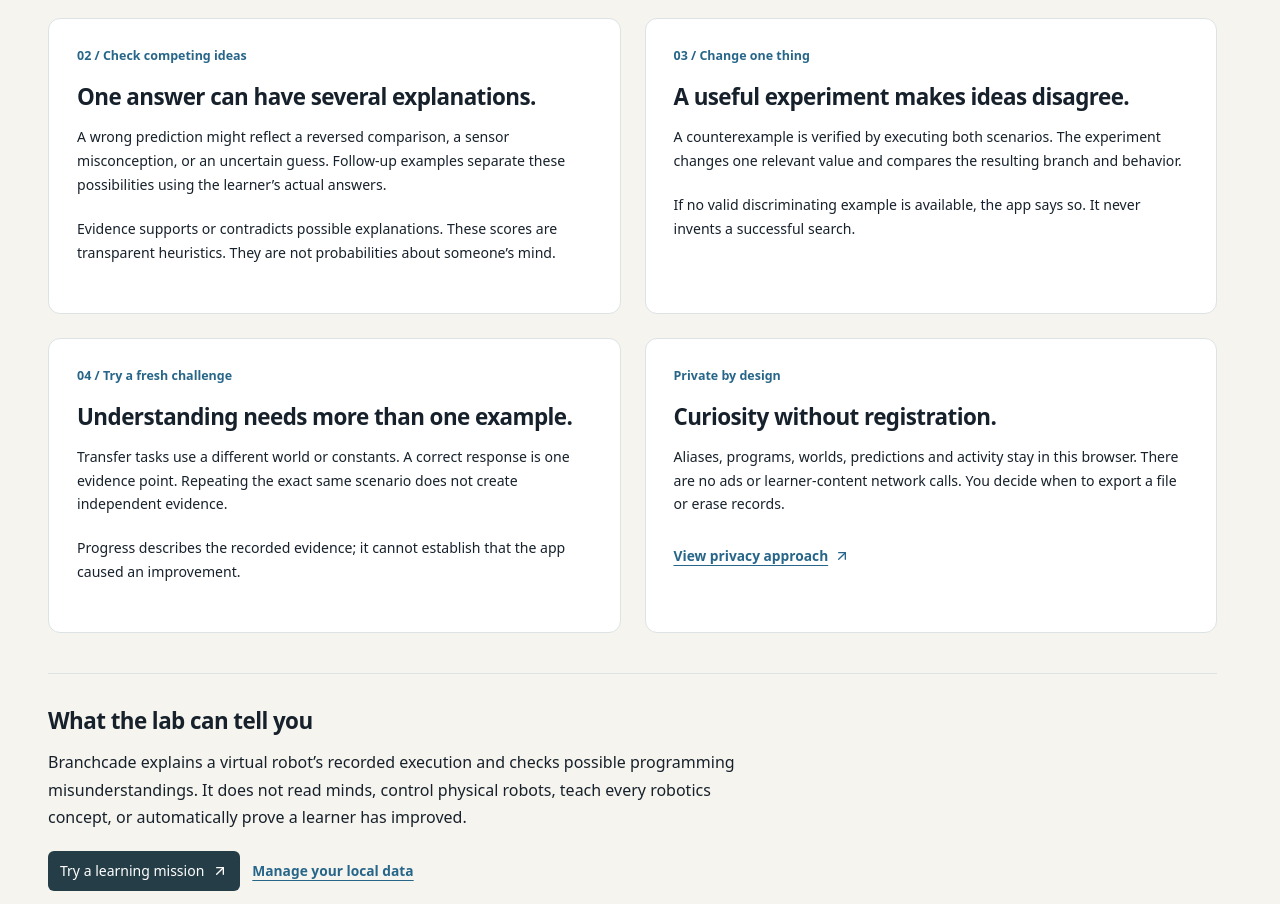
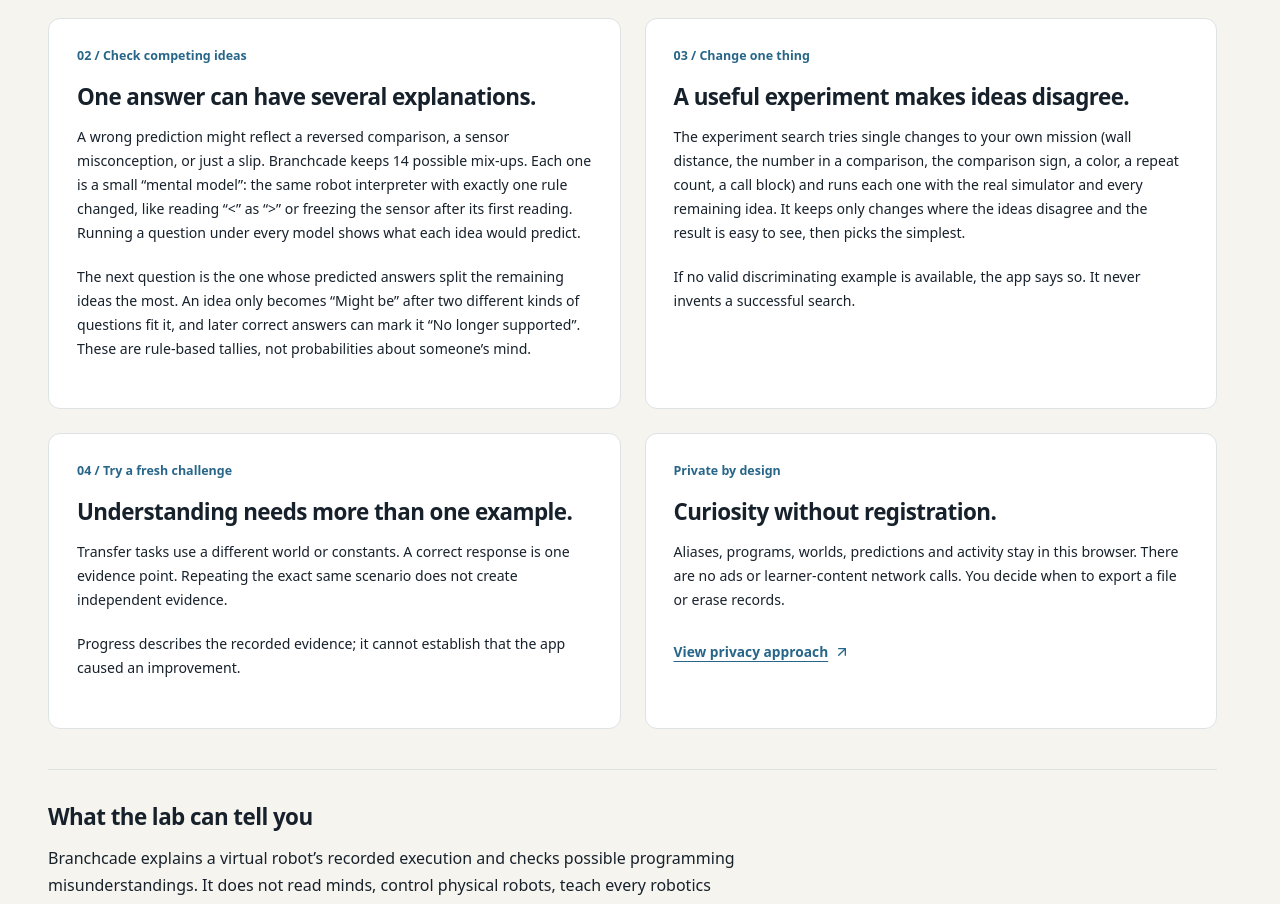
Before and after one commit to HrishikeshLenin13/Branchcade, a React (Vite) app: page /how-it-works in a window 1280 px wide. Shown: the part 1020-1924 px from the top of the page. Built offline with nearby package versions, Linux system fonts and the light colour scheme.

Commit message:
docs(about): explain the real mental-model and experiment-search algorithm
How it works now describes the 14 single-rule models, question selection by
splitting predicted answers, the two-template rule for 'Might be', and the
single-change experiment search, in learner-friendly language.

```diff
--- a/src/features/about/About.tsx
+++ b/src/features/about/About.tsx
@@ -88,21 +88,27 @@ export default function About() {
           <span className="section-index">02 / Check competing ideas</span>
           <h2>One answer can have several explanations.</h2>
           <p>
-            A wrong prediction might reflect a reversed comparison, a sensor misconception, or an
-            uncertain guess. Follow-up examples separate these possibilities using the learner’s
-            actual answers.
+            A wrong prediction might reflect a reversed comparison, a sensor misconception, or just
+            a slip. Branchcade keeps 14 possible mix-ups. Each one is a small “mental model”: the
+            same robot interpreter with exactly one rule changed, like reading “&lt;” as “&gt;” or
+            freezing the sensor after its first reading. Running a question under every model shows
+            what each idea would predict.
           </p>
           <p>
-            Evidence supports or contradicts possible explanations. These scores are transparent
-            heuristics. They are not probabilities about someone’s mind.
+            The next question is the one whose predicted answers split the remaining ideas the most.
+            An idea only becomes “Might be” after two different kinds of questions fit it, and later
+            correct answers can mark it “No longer supported”. These are rule-based tallies, not
+            probabilities about someone’s mind.
           </p>
         </section>
         <section className="paper">
           <span className="section-index">03 / Change one thing</span>
           <h2>A useful experiment makes ideas disagree.</h2>
           <p>
-            A counterexample is verified by executing both scenarios. The experiment changes one
-            relevant value and compares the resulting branch and behavior.
+            The experiment search tries single changes to your own mission (wall distance, the
+            number in a comparison, the comparison sign, a color, a repeat count, a call block) and
+            runs each one with the real simulator and every remaining idea. It keeps only changes
+            where the ideas disagree and the result is easy to see, then picks the simplest.
           </p>
           <p>
             If no valid discriminating example is available, the app says so. It never invents a
```
